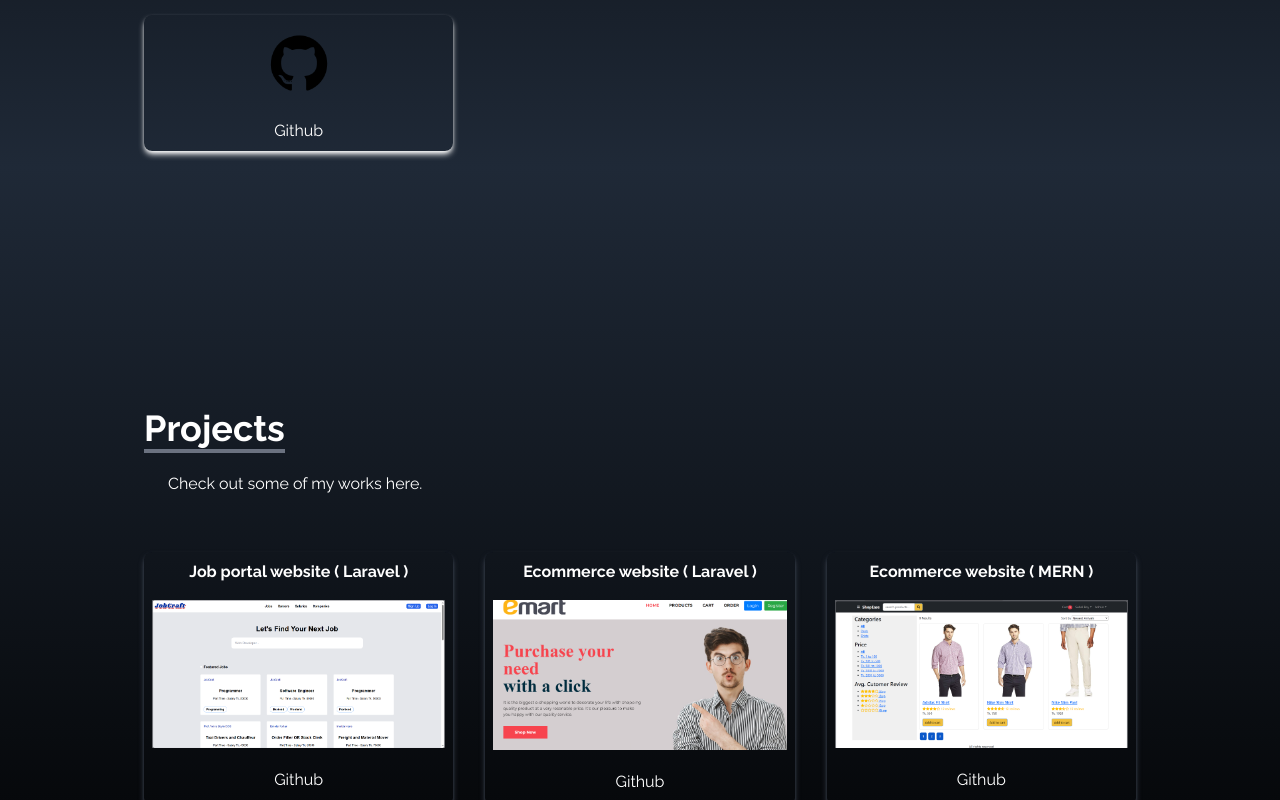
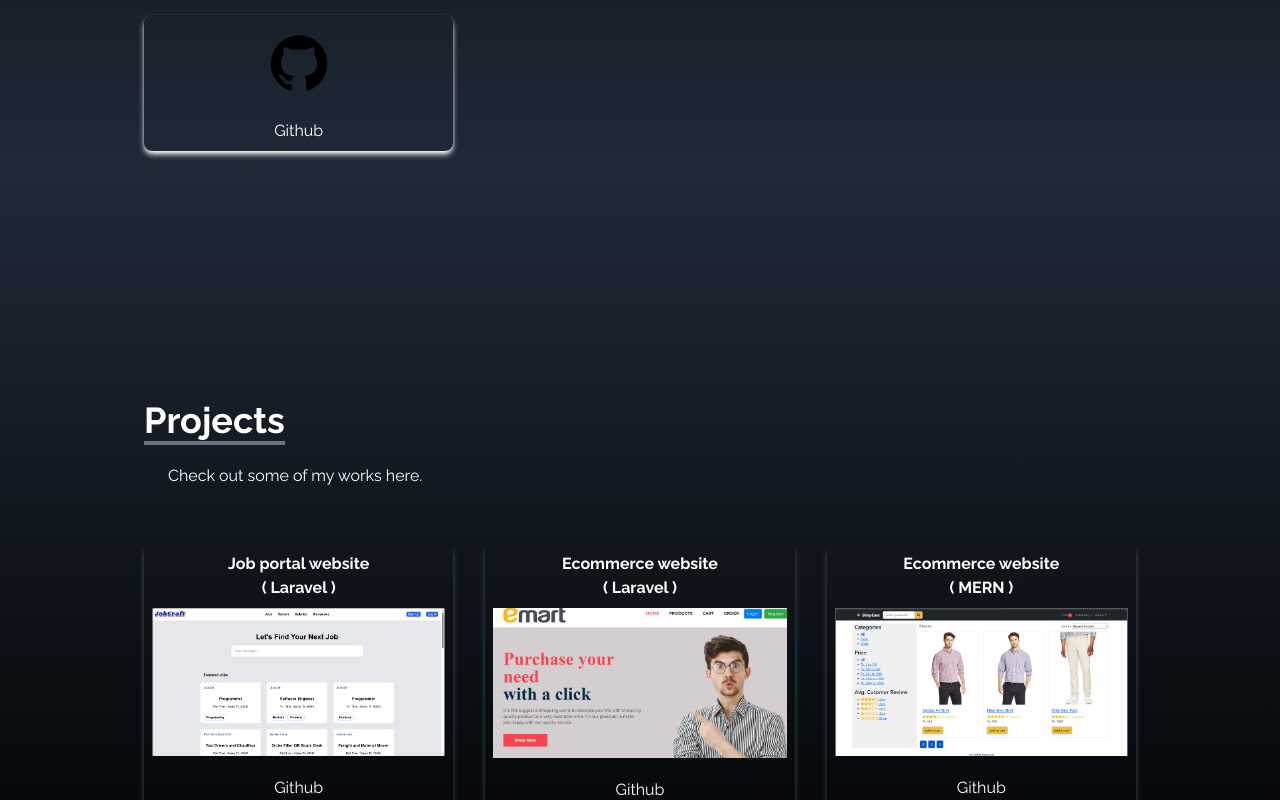
Before and after one commit to Subal-Chandra-Roy/portfolio, a React (Create React App) app: page / in a window 1280 px wide. Shown: the part 2161-2961 px from the top of the page. Built offline with nearby package versions, Linux system fonts and the light colour scheme; the HTML template or start-up script is replaced by a standard one.

Commit message:
minor changes

```diff
--- a/src/components/About.jsx
+++ b/src/components/About.jsx
@@ -38,7 +38,7 @@ const About = () => {
             </span>
 
             <h3 className="text-2xl font-bold text-gray-400 mt-10">
-              Secondrary School Certificate
+              Secondary School Certificate
             </h3>
             <h3 className="font-semibold text-gray-300 py-1">
               Saidpur Govt. Technical College
--- a/src/components/Project.jsx
+++ b/src/components/Project.jsx
@@ -7,19 +7,22 @@ const Project = () => {
   const projects = [
     {
       id: 1,
-      title: "Job portal website ( Laravel )",
+      title: "Job portal website ",
+      tech:"( Laravel )",
       src: jobcraft,
       link:"https://github.com/Subal-Roy/JobCraft/tree/main"
     },
     {
       id: 2,
-      title: "Ecommerce website ( Laravel )",
+      title: "Ecommerce website",
+      tech:"( Laravel )",
       src: emart,
       link:"https://github.com/Subal-Roy/Emart"
     },
     {
       id: 3,
-      title: "Ecommerce website ( MERN )",
+      title: "Ecommerce website",
+      tech:"( MERN )",
       src: shopease,
       link:"https://github.com/Subal-Roy/ShopEase"
     },
@@ -38,9 +41,10 @@ const Project = () => {
           <p className="p-6">Check out some of my works here.</p>
         </div>
         <div className="grid sm:grid-cols-2 md:grid-cols-3 gap-8 px-12 sm:px-0">
-          {projects.map(({ id, title, src, link }) => (
+          {projects.map(({ id, title, tech, src, link }) => (
             <div key={id} className="shadow-md shadow-gray-600 rounded-lg flex flex-col items-center">
-              <h3 className="p-2 font-bold">{title}</h3>
+              <h3 className="pt-2 font-bold">{title}</h3>
+              <h3 className="font-bold">{tech}</h3>
               <img
                 src={src}
                 alt="p1"
```
